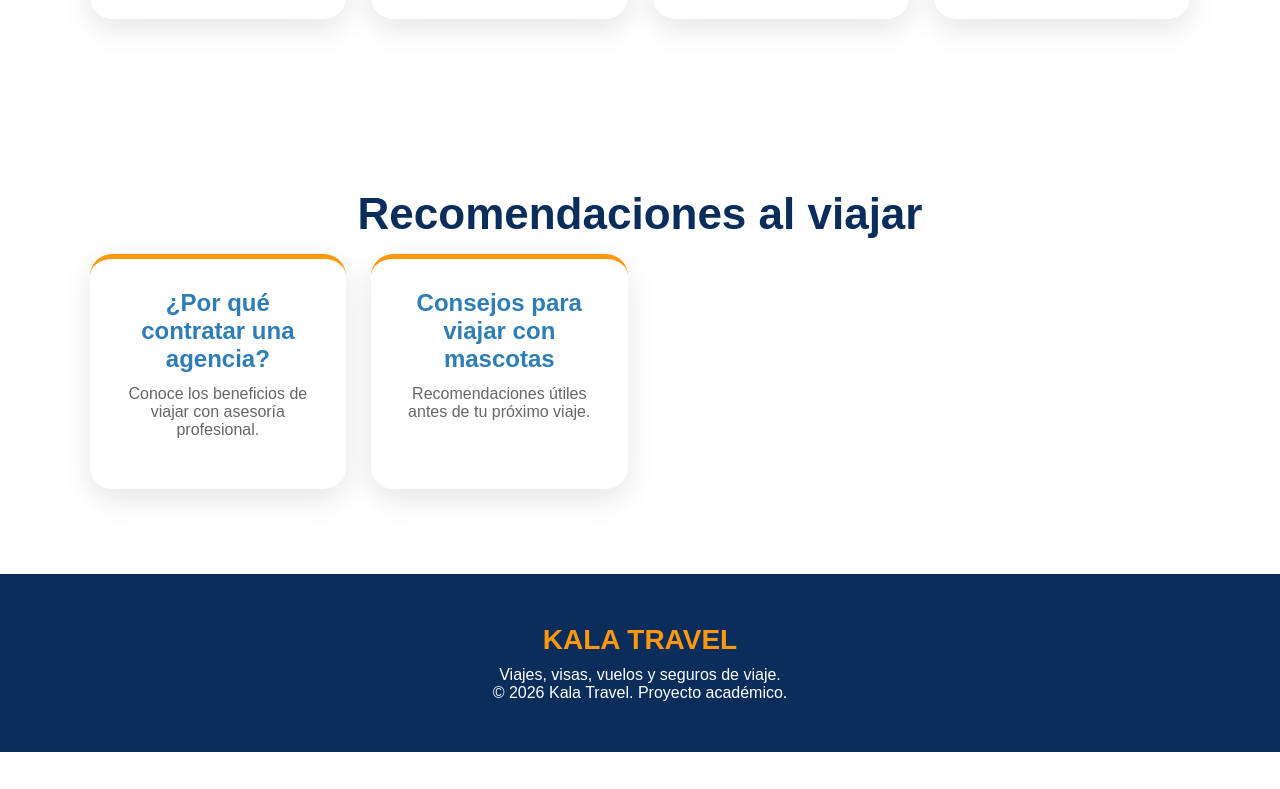
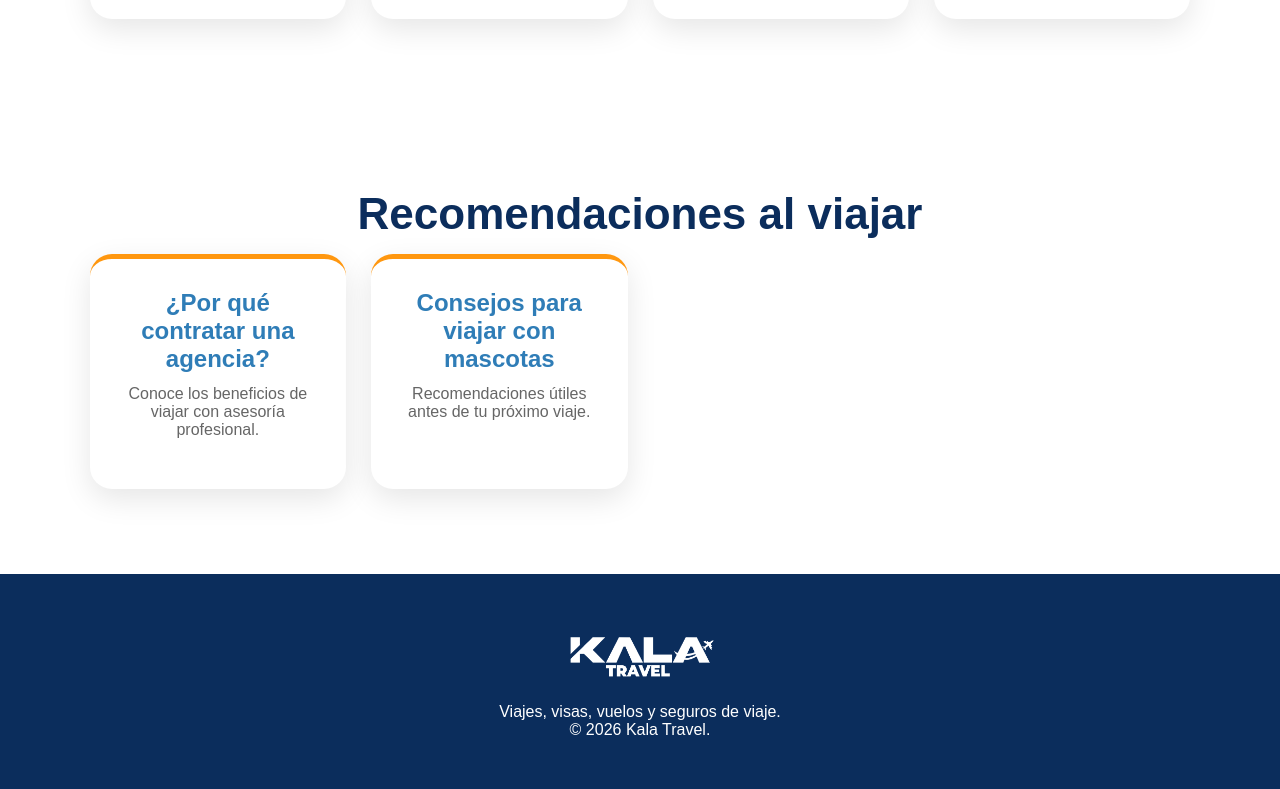
Before and after one commit to InfoKT23/Kala_Travel_pagina, a Next.js app: page / in a window 1280 px wide. Shown: the part 2465-3254 px from the top of the page. Before the commit the page ends 3217 px from the top, so only its background shows below. Built offline with nearby package versions, Linux system fonts and the light colour scheme.

Commit message:
IMAGEN FOOTER
LOGO BLANCO

```diff
--- a/app/globals.css
+++ b/app/globals.css
@@ -193,10 +193,8 @@ footer {
   padding: 50px 7%;
 }
 
-footer h3 {
-  color: var(--naranja);
-  font-size: 28px;
-  margin-bottom: 10px;
+footer img {
+  margin-bottom: 15px;
 }
 
 @media (max-width: 900px) {
--- a/components/Footer.jsx
+++ b/components/Footer.jsx
@@ -1,9 +1,15 @@
+import Image from "next/image";
 export default function Footer() {
   return (
     <footer>
-      <h3>KALA TRAVEL</h3>
+      <Image
+  src="/images/logo_blanco.png"
+  alt="Kala Travel"
+  width={160}
+  height={60}
+/>
       <p>Viajes, visas, vuelos y seguros de viaje.</p>
-      <p>© 2026 Kala Travel. Proyecto académico.</p>
+      <p>© 2026 Kala Travel.</p>
     </footer>
   );
 }
```
